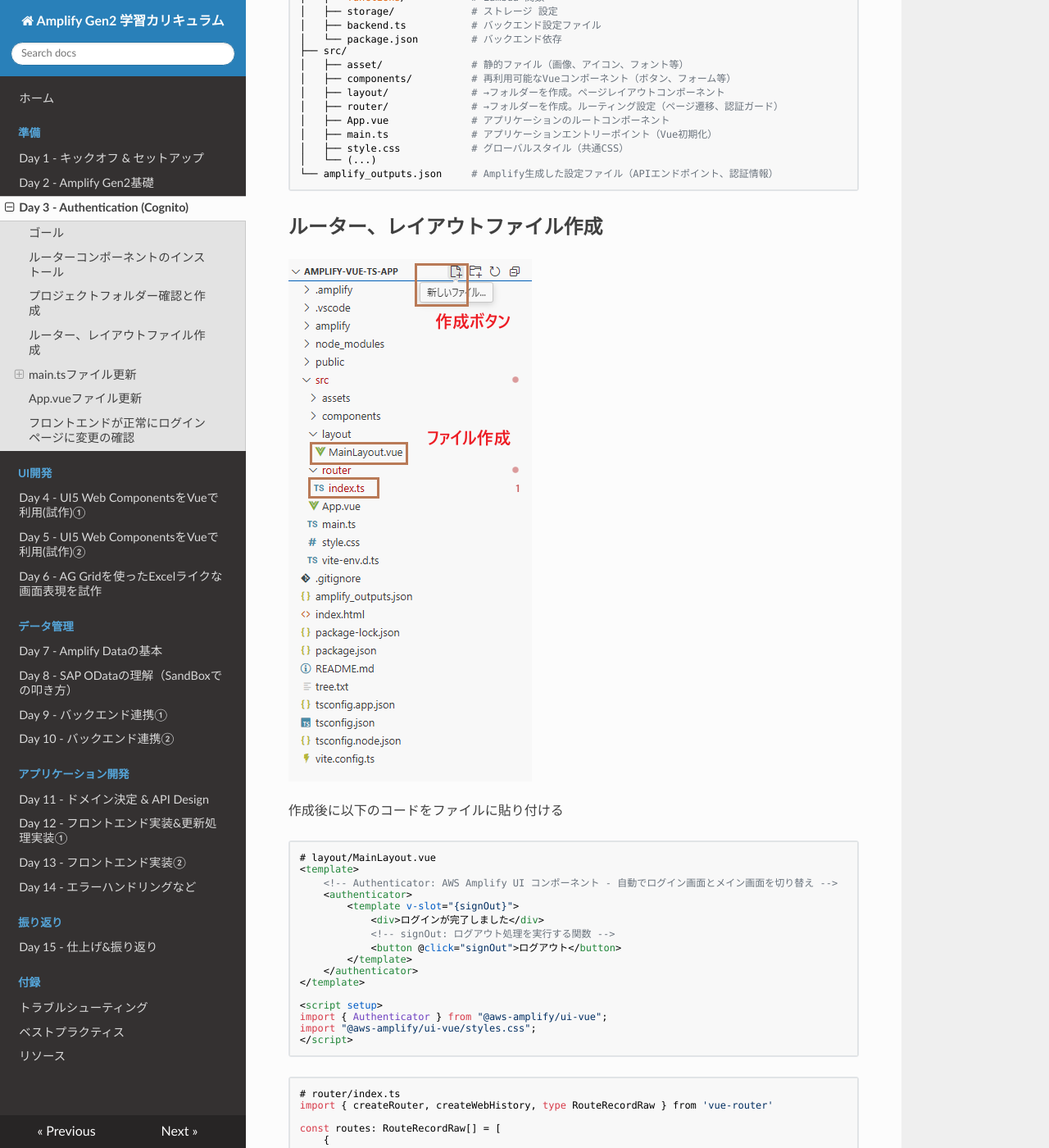
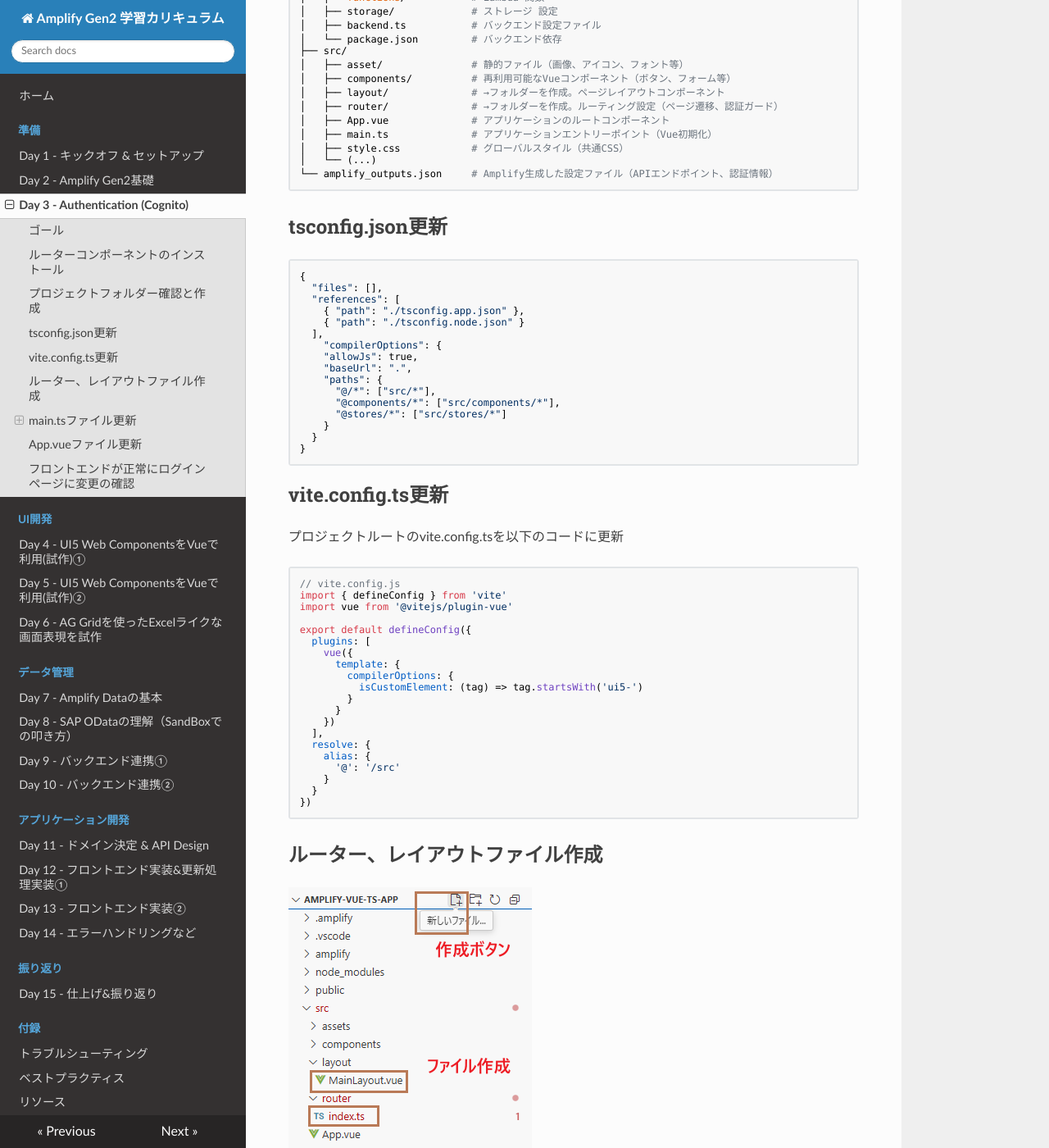
Before and after one commit to ET-n-pan/amplify-curriculum, an MkDocs documentation site: the page built from docs/foundation/day03-authentication.md, in a window 1280 px wide and 1400 px high, scrolled down 881 px. Shown: the whole window at 82% size. Built offline with MkDocs 1.6.1, drawn with Linux system fonts in a browser that asks for light colours; nearby versions of some CDN libraries; some of the changed text lies outside the part shown.

Commit message:
update: day3 add tsconfig.json + vite.config.json, fix path

````diff
--- a/docs/foundation/day03-authentication.md
+++ b/docs/foundation/day03-authentication.md
@@ -42,6 +42,50 @@ amplify-vue-ts-project/
 │   └── (...)
 └── amplify_outputs.json     # Amplify生成した設定ファイル（APIエンドポイント、認証情報）
 ```
+## tsconfig.json更新
+```
+{
+  "files": [],
+  "references": [
+    { "path": "./tsconfig.app.json" },
+    { "path": "./tsconfig.node.json" }
+  ],
+    "compilerOptions": {
+    "allowJs": true,
+    "baseUrl": ".",
+    "paths": {
+      "@/*": ["src/*"],
+      "@components/*": ["src/components/*"],
+      "@stores/*": ["src/stores/*"]
+    }
+  }
+}
+```
+
+## vite.config.ts更新
+プロジェクトルートのvite.config.tsを以下のコードに更新
+```
+// vite.config.js
+import { defineConfig } from 'vite'
+import vue from '@vitejs/plugin-vue'
+
+export default defineConfig({
+  plugins: [
+    vue({
+      template: {
+        compilerOptions: {
+          isCustomElement: (tag) => tag.startsWith('ui5-')
+        }
+      }
+    })
+  ],
+  resolve: {
+    alias: {
+      '@': '/src'
+    }
+  }
+})
+```
 
 ## ルーター、レイアウトファイル作成
 ![router](../images/screenshots/d3-create-file.png)
@@ -74,7 +118,7 @@ const routes: RouteRecordRaw[] = [
     {
         path: '/', // ルートパス：ホームページ
         name: 'Home', // ルート名
-        component: () => import("../layout/MainLayout.vue"),
+        component: () => import("@/layout/MainLayout.vue"),
     }
     // 他のルートをここに追加できます
 ];
````
Also changed, not shown: docs/ui-development/day04-ui5-components-1.md (+0 -19 lines).
